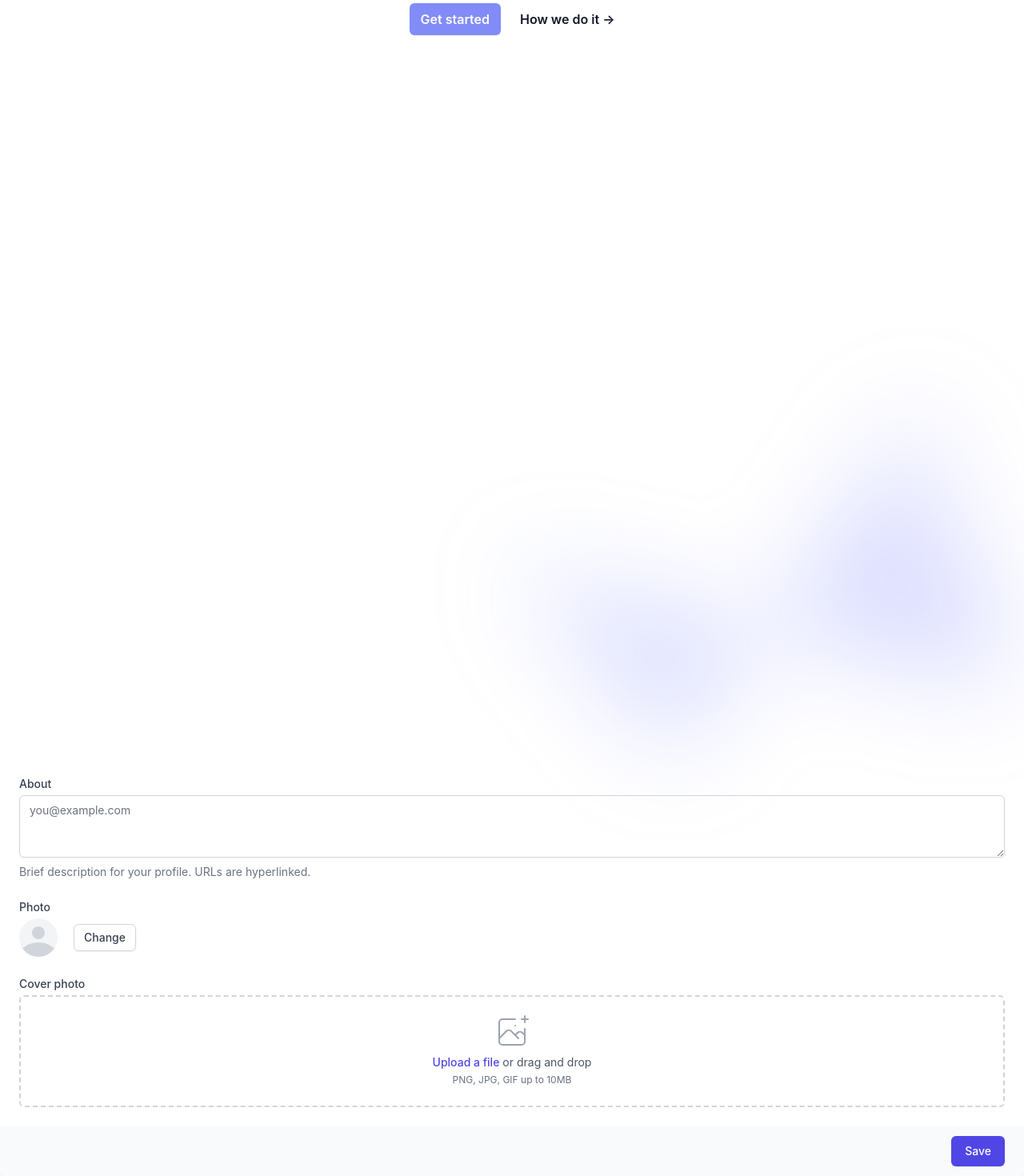
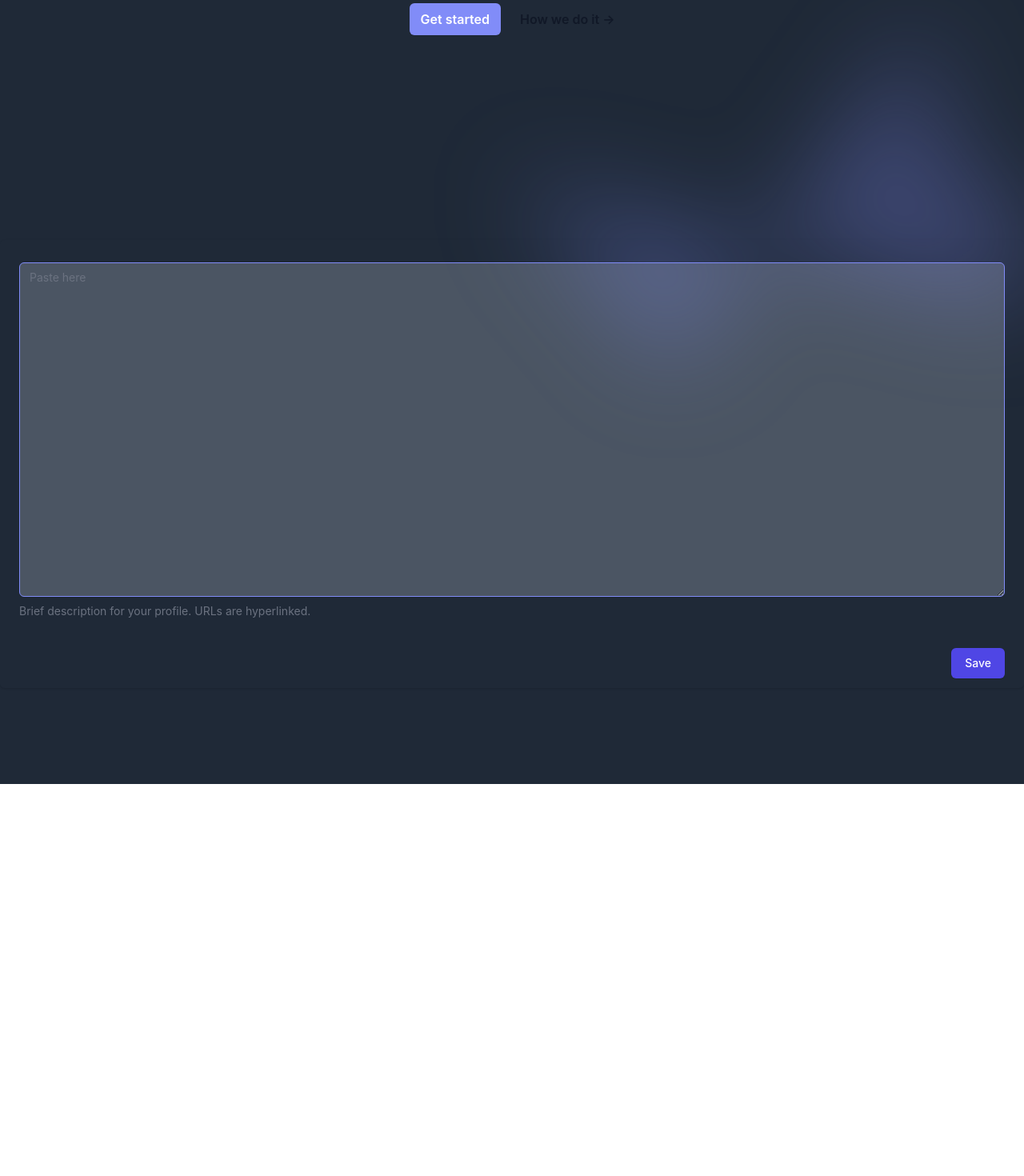
Before and after one commit to McHacks-CU/backend-frontend, a React (Create React App) app in the folder frontend/: page / in a window 1280 px wide. Shown: the part 620-2090 px from the top of the page at 80% size. After the commit the page ends 1600 px from the top, so only its background shows below. Built offline with nearby package versions, Linux system fonts and the light colour scheme.

Commit message:
maybe cooking??

```diff
--- a/frontend/src/pages/GetStarted.js
+++ b/frontend/src/pages/GetStarted.js
@@ -14,25 +14,23 @@
 */
 const GetStarted =() => {
   return (
-    <>
-      <div>
+    <div className="h-screen bg-gray-800 flex flex-col justify-center">
           <div className="mt-5 md:col-span-2 md:mt-0">
             <form action="#" method="POST">
               <div className="shadow sm:overflow-hidden sm:rounded-md">
-                <div className="space-y-6 bg-white px-4 py-5 sm:p-6">
+                <div className="space-y-6 bg-gray-800 px-4 py-5 sm:p-6">
 
 
                   <div>
                     <label htmlFor="about" className="block text-sm font-medium text-gray-700">
-                      About
                     </label>
                     <div className="mt-1">
                       <textarea
                         id="about"
                         name="about"
-                        rows={3}
-                        className="mt-1 block w-full rounded-md border-gray-300 shadow-sm focus:border-indigo-500 focus:ring-indigo-500 sm:text-sm"
-                        placeholder="you@example.com"
+                        rows={20}
+                        className="mt-1 block w-full rounded-md bg-gray-600 border-indigo-400 shadow-sm focus:border-indigo-500 focus:ring-indigo-500 sm:text-sm"
+                        placeholder="Paste here"
                         defaultValue={''}
                       />
                     </div>
@@ -41,57 +39,10 @@ const GetStarted =() => {
                     </p>
                   </div>
 
-                  <div>
-                    <label className="block text-sm font-medium text-gray-700">Photo</label>
-                    <div className="mt-1 flex items-center">
-                      <span className="inline-block h-12 w-12 overflow-hidden rounded-full bg-gray-100">
-                        <svg className="h-full w-full text-gray-300" fill="currentColor" viewBox="0 0 24 24">
-                          <path d="M24 20.993V24H0v-2.996A14.977 14.977 0 0112.004 15c4.904 0 9.26 2.354 11.996 5.993zM16.002 8.999a4 4 0 11-8 0 4 4 0 018 0z" />
-                        </svg>
-                      </span>
-                      <button
-                        type="button"
-                        className="ml-5 rounded-md border border-gray-300 bg-white py-2 px-3 text-sm font-medium leading-4 text-gray-700 shadow-sm hover:bg-gray-50 focus:outline-none focus:ring-2 focus:ring-indigo-500 focus:ring-offset-2"
-                      >
-                        Change
-                      </button>
-                    </div>
-                  </div>
 
-                  <div>
-                    <label className="block text-sm font-medium text-gray-700">Cover photo</label>
-                    <div className="mt-1 flex justify-center rounded-md border-2 border-dashed border-gray-300 px-6 pt-5 pb-6">
-                      <div className="space-y-1 text-center">
-                        <svg
-                          className="mx-auto h-12 w-12 text-gray-400"
-                          stroke="currentColor"
-                          fill="none"
-                          viewBox="0 0 48 48"
-                          aria-hidden="true"
-                        >
-                          <path
-                            d="M28 8H12a4 4 0 00-4 4v20m32-12v8m0 0v8a4 4 0 01-4 4H12a4 4 0 01-4-4v-4m32-4l-3.172-3.172a4 4 0 00-5.656 0L28 28M8 32l9.172-9.172a4 4 0 015.656 0L28 28m0 0l4 4m4-24h8m-4-4v8m-12 4h.02"
-                            strokeWidth={2}
-                            strokeLinecap="round"
-                            strokeLinejoin="round"
-                          />
-                        </svg>
-                        <div className="flex text-sm text-gray-600">
-                          <label
-                            htmlFor="file-upload"
-                            className="relative cursor-pointer rounded-md bg-white font-medium text-indigo-600 focus-within:outline-none focus-within:ring-2 focus-within:ring-indigo-500 focus-within:ring-offset-2 hover:text-indigo-500"
-                          >
-                            <span>Upload a file</span>
-                            <input id="file-upload" name="file-upload" type="file" className="sr-only" />
-                          </label>
-                          <p className="pl-1">or drag and drop</p>
-                        </div>
-                        <p className="text-xs text-gray-500">PNG, JPG, GIF up to 10MB</p>
-                      </div>
-                    </div>
-                  </div>
+
                 </div>
-                <div className="bg-gray-50 px-4 py-3 text-right sm:px-6">
+                <div className="bg-gray-800 px-4 py-3 text-right sm:px-6">
                   <button
                     type="submit"
                     className="inline-flex justify-center rounded-md border border-transparent bg-indigo-600 py-2 px-4 text-sm font-medium text-white shadow-sm hover:bg-indigo-700 focus:outline-none focus:ring-2 focus:ring-indigo-500 focus:ring-offset-2"
@@ -102,8 +53,7 @@ const GetStarted =() => {
               </div>
             </form>
           </div>
-        </div>
-    </>
+    </div>
   )
 };
 
--- a/frontend/src/pages/LandingPage.js
+++ b/frontend/src/pages/LandingPage.js
@@ -15,7 +15,7 @@ const LandingPage = () => {
   const [mobileMenuOpen, setMobileMenuOpen] = useState(false)
 
   return (
-    <div className="isolate bg-white h-full">
+    <div className="isolate bg-gray-800 h-screen">
       <div className="absolute inset-x-0 top-[-10rem] -z-10 transform-gpu overflow-hidden blur-3xl sm:top-[-20rem]">
         <svg
           className="relative left-[calc(50%-11rem)] -z-10 h-[21.1875rem] max-w-none -translate-x-1/2 rotate-[30deg] sm:left-[calc(50%-30rem)] sm:h-[42.375rem]"
@@ -128,10 +128,10 @@ const LandingPage = () => {
               </div> */}
             </div>
             <div className="text-center">
-              <h1 className="text-4xl font-bold tracking-tight text-gray-900 sm:text-7xl">
+              <h1 className="text-4xl font-bold tracking-tight text-slate-50 sm:text-7xl">
                 Identify and Prevent SQL Security Issues
               </h1>
-              <p className="mt-6 text-lg leading-8 text-gray-600">
+              <p className="mt-6 text-lg leading-8 text-slate-200">
                 Paste your SQL code into our textfield and see your code's vulnerabilities
               </p>
               <div className="mt-10 flex items-center justify-center gap-x-6">
@@ -146,7 +146,7 @@ const LandingPage = () => {
               </div>
             </div>
           </div>
-          <div className="inset-x-0 top-[calc(100%-13rem)] -z-10 transform-gpu overflow-hidden blur-3xl sm:top-[calc(100%-30rem)]">
+          <div className="absolute inset-x-0 top-[calc(100%-13rem)] -z-10 transform-gpu overflow-hidden blur-3xl sm:top-[calc(100%-30rem)]">
             <svg
               className="relative left-[calc(50%+3rem)] h-[21.1875rem] max-w-none -translate-x-1/2 sm:left-[calc(50%+36rem)] sm:h-[42.375rem]"
               viewBox="0 0 1155 678"
```
